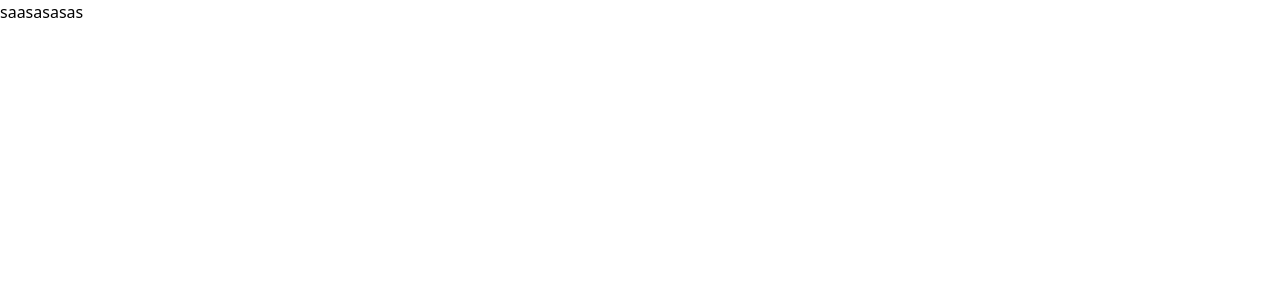
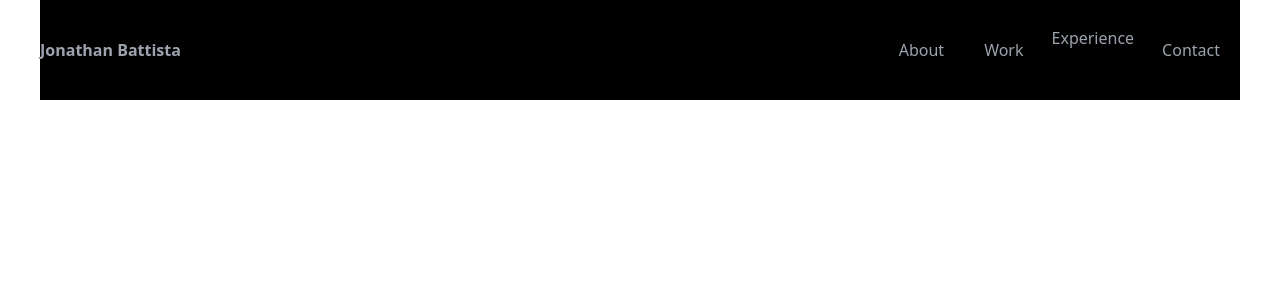
Before and after one commit to JonathanBattista/portfolio-website, a React (Create React App) app: page / in a window 1280 px wide. Shown: the top 300 px of the page. Built offline with nearby package versions, Linux system fonts and the light colour scheme.

Commit message:
finished nav

```diff
--- a/package.json
+++ b/package.json
@@ -8,7 +8,9 @@
     "@testing-library/user-event": "^13.5.0",
     "react": "^18.2.0",
     "react-dom": "^18.2.0",
+    "react-icons": "^5.0.1",
     "react-scripts": "5.0.1",
+    "react-type-animation": "^3.2.0",
     "web-vitals": "^2.1.4"
   },
   "scripts": {
--- a/src/App.js
+++ b/src/App.js
@@ -1,5 +1,11 @@
+import Navbar from "./components/Navbar";
+
 function App() {
-  return <div className="App">saasasasas</div>;
+  return (
+    <div>
+      <Navbar />
+    </div>
+  );
 }
 
 export default App;
--- /dev/null
+++ b/src/components/Navbar.jsx
@@ -0,0 +1,61 @@
+import React, { useState } from "react";
+import { AiOutlineClose, AiOutlineMenu } from "react-icons/ai";
+
+const Navbar = () => {
+  const [nav, setNav] = useState(false);
+
+  const handleNav = () => {
+    setNav(!nav);
+  };
+
+  return (
+    <div className="bg-black text-gray-400 h-[100px] max-w-[1200px] mx-auto flex justify-between items-center">
+      <h1 className="text-3x1 font-bold primary-color m1-4">
+        Jonathan Battista
+      </h1>
+      <ul className="hidden md:flex">
+        <li className="p-5">
+          <a href="#about">About</a>
+        </li>
+        <li className="p-5">
+          <a href="#work">Work</a>
+        </li>
+        <li className="p-2">
+          <a href="#experience">Experience</a>
+        </li>
+        <li className="p-5">
+          <a href="#contact">Contact</a>
+        </li>
+      </ul>
+      <div onClick={handleNav} className="block md:hidden mr-6">
+        {nav ? <AiOutlineClose size={20} /> : <AiOutlineMenu size={20} />}
+      </div>
+      <div
+        className={
+          nav
+            ? "fixed h-full left-0 top-0 w-[60%] bg-[#202121] ease-in-out duration-500"
+            : "fixed left-[-100%]"
+        }>
+        <h1 className="text-3x1 font-bold primary-color m1-4">
+          Jonathan Battista
+        </h1>
+        <ul className="p-8 text 2x1">
+          <li className="p-2">
+            <a href="#about">About</a>
+          </li>
+          <li className="p-2">
+            <a href="#work">Work</a>
+          </li>
+          <li className="p-2">
+            <a href="#experience">Experience</a>
+          </li>
+          <li className="p-2">
+            <a href="#contact">Contact</a>
+          </li>
+        </ul>
+      </div>
+    </div>
+  );
+};
+
+export default Navbar;
```
Also changed, not shown: 1 other file (tests, documents, lock files or other folders).
